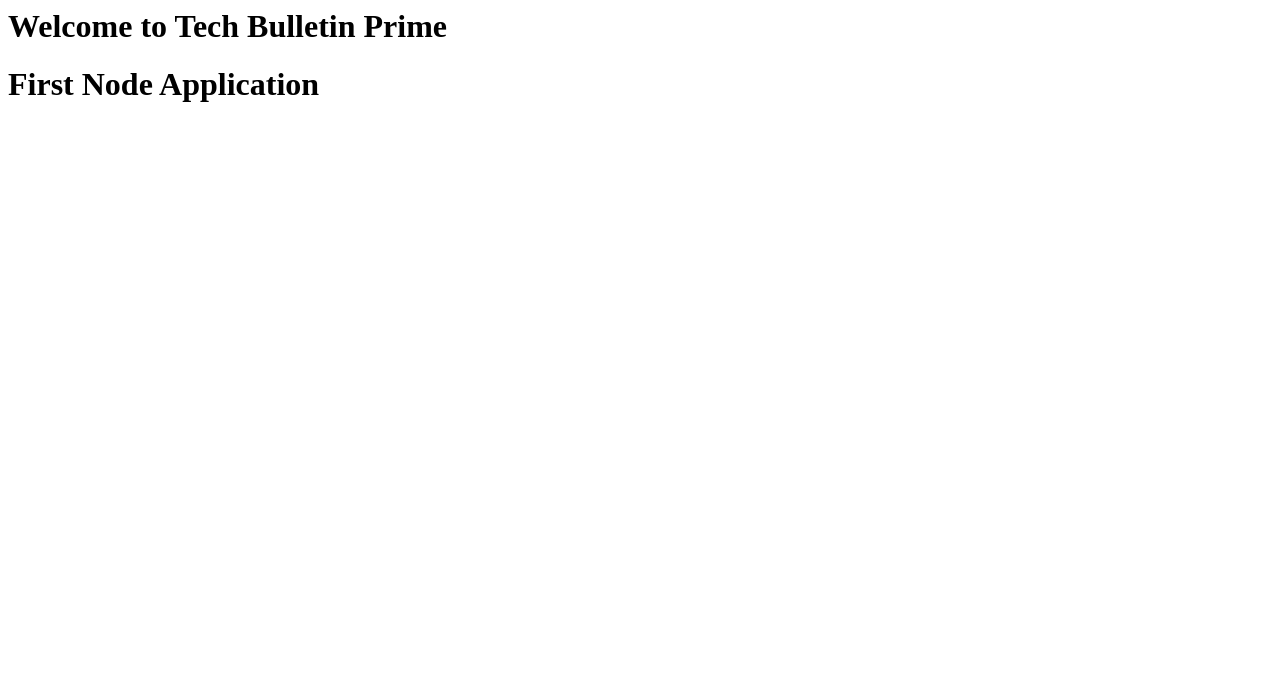
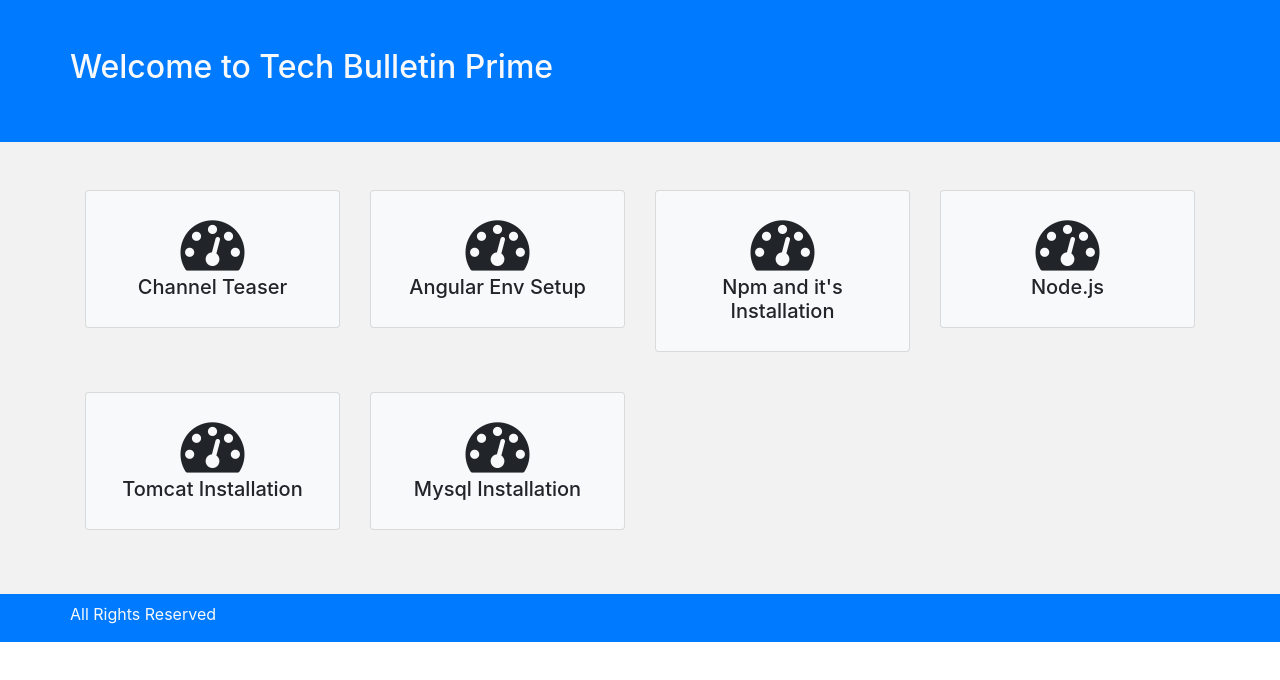
Before and after one commit to techbulletinprime/FirstApp, a website: page views/index.html in a window 1280 px wide. Drawn offline with nearby package versions, Linux system fonts and the light colour scheme.

Commit message:
Modified index.html

```diff
--- a/views/index.html
+++ b/views/index.html
@@ -1,2 +1,100 @@
-<h1>Welcome to Tech Bulletin Prime <h1>
-    <h1>First Node Application</h1>
+<link href="//maxcdn.bootstrapcdn.com/bootstrap/4.1.1/css/bootstrap.min.css" rel="stylesheet" id="bootstrap-css">
+<script src="//maxcdn.bootstrapcdn.com/bootstrap/4.1.1/js/bootstrap.min.js"></script>
+<script src="//cdnjs.cloudflare.com/ajax/libs/jquery/3.2.1/jquery.min.js"></script>
+<!------ Include the above in your HEAD tag ---------->
+
+<link href="https://maxcdn.bootstrapcdn.com/font-awesome/4.6.3/css/font-awesome.min.css" rel="stylesheet" integrity="sha384-T8Gy5hrqNKT+hzMclPo118YTQO6cYprQmhrYwIiQ/3axmI1hQomh7Ud2hPOy8SP1" crossorigin="anonymous">
+<style>
+.card-body:hover {background-color:#f2f2f2;}
+.bg-light1{background-color:#f2f2f2;!important}
+</style>
+<section class="py-5 bg-primary text-light">
+    <div class="container">
+        <div class="row">
+            <h2>Welcome to Tech Bulletin Prime </h2>
+        </div>
+    </div>
+</section>
+<section class="services py-5 bg-light1 text-center">
+    <div class="container">
+       <div class="row">
+           <div class="col-xs-12 col-sm-6 col-md-3">
+               <a href="https://youtu.be/XGjSoau1ZtE" target="_blank" class="text-body">
+    		    <div class="card bg-light mb-3">
+    		        <div class="card-body">
+    		           <i class="fa fa-tachometer fa-4x "></i></br>
+                    	<h5>Channel Teaser</h5>
+    		        </div>
+    		    </div>
+    		   </a>
+    		</div>
+    	   <div class="col-xs-12 col-sm-6 col-md-3">
+               <a href="https://youtu.be/PJG8_-5fVCs" target="_blank" class="text-body">
+    		    <div class="card bg-light mb-3">
+    		        <div class="card-body">
+    		           <i class="fa fa-tachometer fa-4x "></i></br>
+
+                    	<h5>Angular Env Setup</h5>
+    		        </div>
+    		    </div>
+    		   </a>
+    		</div>
+    	   <div class="col-xs-12 col-sm-6 col-md-3">
+               <a href="https://youtu.be/hiq_Vr6Db4w" target="_blank" class="text-body">
+    		    <div class="card bg-light mb-3">
+    		        <div class="card-body">
+    		           <i class="fa fa-tachometer fa-4x "></i></br>
+
+                    	<h5>Npm and it's Installation</h5>
+    		        </div>
+    		    </div>
+    		   </a>
+    		</div>
+    	   <div class="col-xs-12 col-sm-6 col-md-3">
+               <a href="https://youtu.be/uRB1-8vGLKE" target="_blank" class="text-body">
+    		    <div class="card bg-light mb-3">
+    		        <div class="card-body">
+    		           <i class="fa fa-tachometer fa-4x "></i></br>
+
+                    	<h5>Node.js</h5>
+    		        </div>
+    		    </div>
+    		   </a>
+    		</div>
+
+       </div>
+       <div class="row pt-4">
+           <div class="col-xs-12 col-sm-6 col-md-3">
+               <a href="https://youtu.be/LCJ2AiZs9ls" target="_blank" class="text-body">
+    		    <div class="card bg-light mb-3">
+    		        <div class="card-body">
+    		           <i class="fa fa-tachometer fa-4x "></i></br>
+
+                    	<h5>Tomcat Installation</h5>
+    		        </div>
+    		    </div>
+    		   </a>
+    		</div>
+    	   <div class="col-xs-12 col-sm-6 col-md-3">
+               <a href="https://youtu.be/XdH5FpXeeNY" target="_blank" class="text-body">
+    		    <div class="card bg-light mb-3">
+    		        <div class="card-body">
+    		           <i class="fa fa-tachometer fa-4x "></i></br>
+
+                    	<h5>Mysql Installation</h5>
+    		        </div>
+    		    </div>
+    		   </a>
+    		</div>
+
+       </div>
+
+    </div>
+</section>
+<section class="pt-2 bg-primary text-light">
+    <div class="container">
+        <div class="row">
+            <p>All Rights Reserved</p>
+        </div>
+    </div>
+</section>
```
